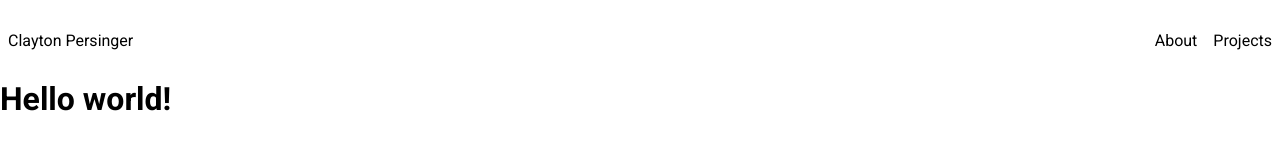
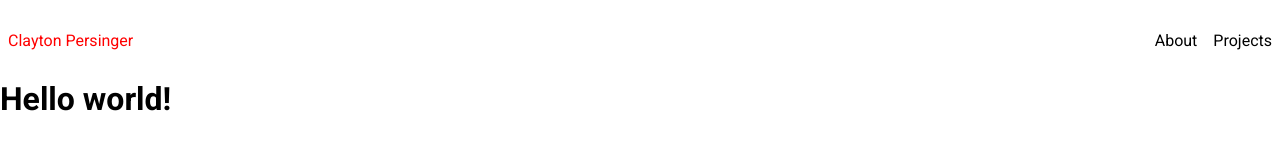
Before and after one commit to oMnotopia/portfolio, a React (Vite) app: page / in a window 1280 px wide. Shown: the top 160 px of the page. Built offline with nearby package versions, Linux system fonts and the light colour scheme.

Commit message:
Create active styling for links

```diff
--- a/src/styles/NavBar.css
+++ b/src/styles/NavBar.css
@@ -10,6 +10,10 @@
   list-style: none;
   text-decoration: none;
   color: inherit;
+}
+
+.nav * a.active {
+  color: red;
 }
 
 .title a{
```
